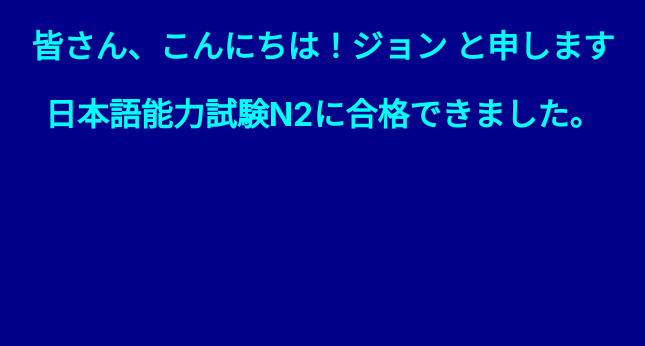
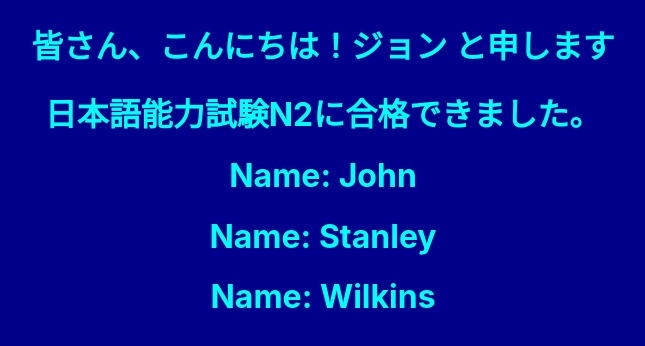
Before and after one commit to wilkinsjohnstanley/myfirstreactproject, a React (Create React App) app: page / in a window 1280 px wide. Shown: the top 346 px of the page, without its empty margins (317-962 px from the left). Built offline with nearby package versions, Linux system fonts and the light colour scheme.

Commit message:
Props In Functional Component

```diff
--- a/src/App.js
+++ b/src/App.js
@@ -2,11 +2,16 @@
 import './App.css';
 import Hello from './components/Hello'
 import Message from './components/Message'
+import Profile from './components/Profile'
+
 function App() {
   return (
     <div className="App">
       <Hello></Hello>
       <Message></Message>
+      <Profile name = "John"></Profile>
+      <Profile name = "Stanley"></Profile>
+      <Profile name = "Wilkins"></Profile>
     </div>
   );
 }
--- /dev/null
+++ b/src/components/Profile.js
@@ -0,0 +1,5 @@
+function Profile(props){
+    console.log(props)
+    return <h1>Name: {props.name}</h1>
+}
+export default Profile;
```
